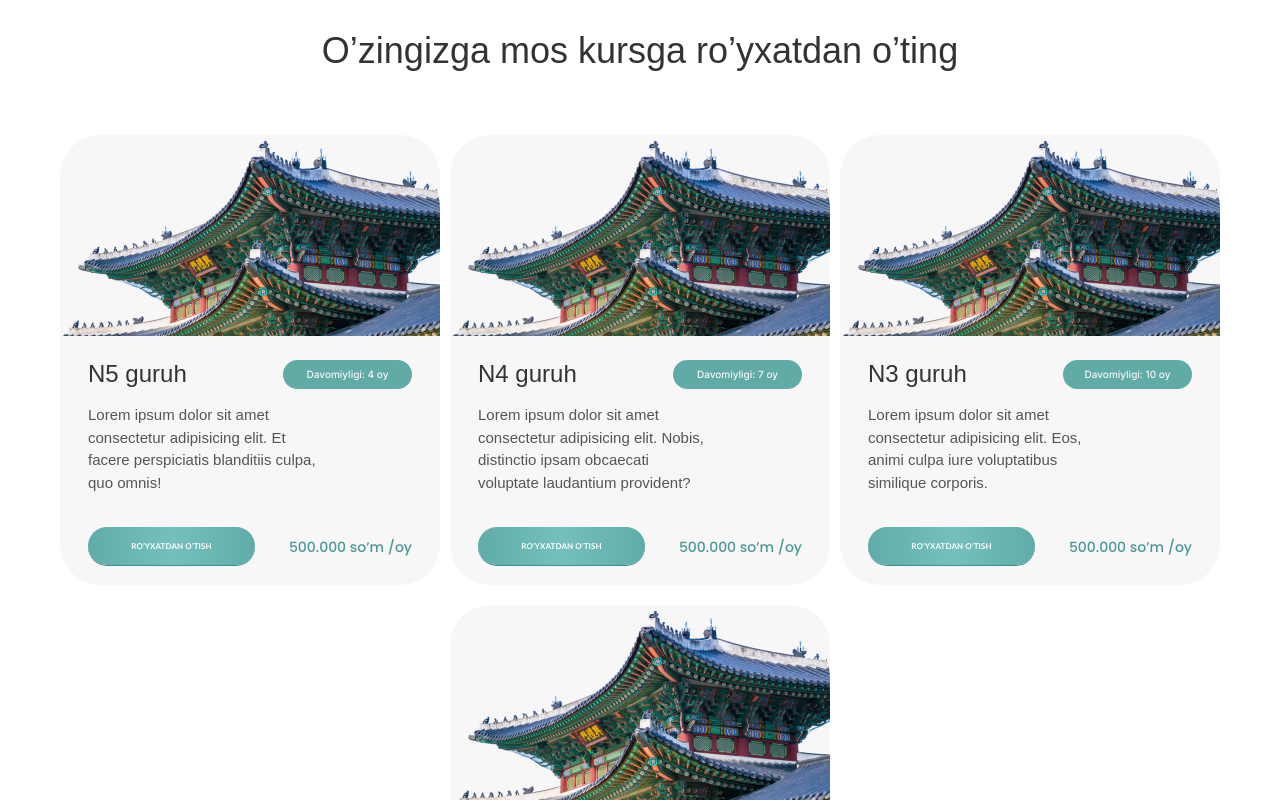
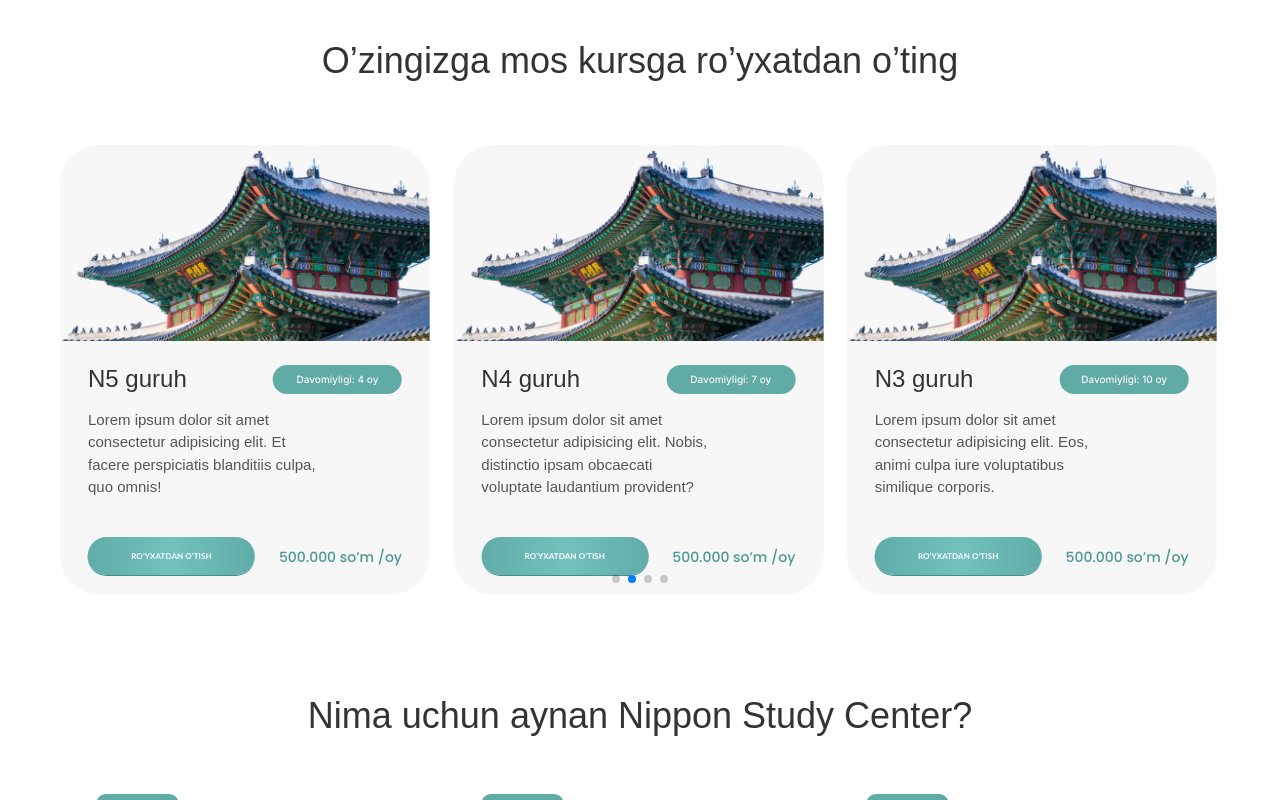
Before and after one commit to 932525862/nipppone, a React (Vite) app: page / in a window 1280 px wide. Shown: the part 5200-6000 px from the top of the page. Built offline with nearby package versions, Linux system fonts and the light colour scheme; a web font is replaced by a local one.

Commit message:
fix: course

```diff
--- a/src/components/course/Course.tsx
+++ b/src/components/course/Course.tsx
@@ -1,72 +1,153 @@
-import { FC } from "react"
-import intiensiveImg from "../../assets/house-1.png"
+import { FC } from "react";
+import intiensiveImg from "../../assets/house-1.png";
+import { Swiper, SwiperSlide } from "swiper/react";
+import "swiper/css";
+import "swiper/css/pagination";
+import { Pagination, Autoplay } from "swiper/modules";
 
-interface CourseProps{
-  setOpen: (item: boolean)=> void
+interface CourseProps {
+  setOpen: (item: boolean) => void;
 }
 
-export const Course: FC<CourseProps> = ({setOpen}) => {
+export const Course: FC<CourseProps> = ({ setOpen }) => {
   return (
     <section className="course" id="course">
       <div className="container">
         <div className="course-content">
           <div className="title">O’zingizga mos kursga ro’yxatdan o’ting</div>
           <div className="course-cards">
+            <Swiper
+              slidesPerView={3}
+              spaceBetween={20}
+              centeredSlides={true}
+              loop={true}
+              autoplay={true}
+              pagination={{
+                clickable: true,
+              }}
+              modules={[Pagination, Autoplay]}
+              className="mySwiper"
+              breakpoints={{
+                1147: {
+                  slidesPerView: 3,
+                  spaceBetween: 20
+                },
+                1028: {
+                  slidesPerView: 2.7,
+                  spaceBetween: 20
+                },
+                900: {
+                  slidesPerView: 2.3,
+                  spaceBetween: 20
+                },
+                750: {
+                  slidesPerView: 2,
+                  spaceBetween: 20
+                },
+                650: {
+                  slidesPerView: 1.7,
+                  spaceBetween: 20
+                },
+                300: {
+                  slidesPerView: 1,
+                  spaceBetween: 20
+
+                },
+              }}
+            >
+              <SwiperSlide>
                 <div className="course-card">
-                  <div className="card-img"><img src={intiensiveImg} alt="photo" /></div>
+                  <div className="card-img">
+                    <img src={intiensiveImg} alt="photo" />
+                  </div>
                   <div className="card-info">
                     <div className="degree d-flex justify-between">
                       <h6>N5 guruh</h6>
                       <p className="flex-center">Davomiyligi: 4 oy</p>
                     </div>
-                    <div className="description">Lorem ipsum dolor sit amet consectetur adipisicing elit. Et facere perspiciatis blanditiis culpa, quo omnis!</div>
+                    <div className="description">
+                      Lorem ipsum dolor sit amet consectetur adipisicing elit.
+                      Et facere perspiciatis blanditiis culpa, quo omnis!
+                    </div>
                     <div className="card-bottom d-flex justify-between items-center">
-                      <button onClick={() => setOpen(true)} className="btn">Ro’yxatdan o’tish</button>
+                      <button onClick={() => setOpen(true)} className="btn">
+                        Ro’yxatdan o’tish
+                      </button>
                       <div className="prices">500.000 so’m /oy</div>
                     </div>
                   </div>
                 </div>
+              </SwiperSlide>
+              <SwiperSlide>
                 <div className="course-card">
-                  <div className="card-img"><img src={intiensiveImg} alt="photo" /></div>
+                  <div className="card-img">
+                    <img src={intiensiveImg} alt="photo" />
+                  </div>
                   <div className="card-info">
                     <div className="degree d-flex justify-between">
                       <h6>N4 guruh</h6>
                       <p className="flex-center">Davomiyligi: 7 oy</p>
                     </div>
-                    <div className="description">Lorem ipsum dolor sit amet consectetur adipisicing elit. Nobis, distinctio ipsam obcaecati voluptate laudantium provident?</div>
+                    <div className="description">
+                      Lorem ipsum dolor sit amet consectetur adipisicing elit.
+                      Nobis, distinctio ipsam obcaecati voluptate laudantium
+                      provident?
+                    </div>
                     <div className="card-bottom d-flex justify-between items-center">
-                      <button onClick={() => setOpen(true)} className="btn">Ro’yxatdan o’tish</button>
+                      <button onClick={() => setOpen(true)} className="btn">
+                        Ro’yxatdan o’tish
+                      </button>
                       <div className="prices">500.000 so’m /oy</div>
                     </div>
                   </div>
                 </div>
+              </SwiperSlide>
+              <SwiperSlide>
                 <div className="course-card">
-                  <div className="card-img"><img src={intiensiveImg} alt="photo" /></div>
+                  <div className="card-img">
+                    <img src={intiensiveImg} alt="photo" />
+                  </div>
                   <div className="card-info">
                     <div className="degree d-flex justify-between">
                       <h6>N3 guruh</h6>
                       <p className="flex-center">Davomiyligi: 10 oy</p>
                     </div>
-                    <div className="description">Lorem ipsum dolor sit amet consectetur adipisicing elit. Eos, animi culpa iure voluptatibus similique corporis.</div>
-                    <button onClick={() => setOpen(true)} className="btn">Ro’yxatdan o’tish</button>
+                    <div className="description">
+                      Lorem ipsum dolor sit amet consectetur adipisicing elit.
+                      Eos, animi culpa iure voluptatibus similique corporis.
+                    </div>
+                    <button onClick={() => setOpen(true)} className="btn">
+                      Ro’yxatdan o’tish
+                    </button>
                     <div className="prices">500.000 so’m /oy</div>
                   </div>
                 </div>
+              </SwiperSlide>
+              <SwiperSlide>
                 <div className="course-card">
-                  <div className="card-img"><img src={intiensiveImg} alt="photo" /></div>
+                  <div className="card-img">
+                    <img src={intiensiveImg} alt="photo" />
+                  </div>
                   <div className="card-info">
                     <div className="degree d-flex justify-between">
                       <h6>Maxsus sajyor guruh</h6>
                       <p className="flex-center">Davomiyligi: 6 oy</p>
                     </div>
-                    <div className="description">Lorem ipsum dolor sit amet consectetur adipisicing elit. Eos, animi culpa iure voluptatibus similique corporis.</div>
-                    <button onClick={() => setOpen(true)} className="btn">Ro’yxatdan o’tish</button>
+                    <div className="description">
+                      Lorem ipsum dolor sit amet consectetur adipisicing elit.
+                      Eos, animi culpa iure voluptatibus similique corporis.
+                    </div>
+                    <button onClick={() => setOpen(true)} className="btn">
+                      Ro’yxatdan o’tish
+                    </button>
                     <div className="prices">500.000 so’m /oy</div>
                   </div>
                 </div>
+              </SwiperSlide>
+            </Swiper>
           </div>
         </div>
       </div>
     </section>
-  )
-}
+  );
+};
--- a/src/components/university/University.tsx
+++ b/src/components/university/University.tsx
@@ -2,6 +2,7 @@ import Marquee from "react-fast-marquee";
 import { HeroButton } from "../button/heroButton";
 import intiensiveImg from "../../assets/house-1.png";
 import { FC } from "react";
+
 interface UniversityProps{
     setOpen: (item: boolean)=> void
 }
--- a/src/styles/components/_course.scss
+++ b/src/styles/components/_course.scss
@@ -6,17 +6,18 @@
     }
     .course-cards {
       margin: 0 auto;
-      display: flex;
-      row-gap: 20px;
-      column-gap: 10px;
-      justify-content: center;
-      flex-wrap: wrap;
       .course-card {
         border-radius: 40px;
-        width: 380px;
+        width: 370px;
         height: 450px;
         background: #f7f7f7;
         position: relative;
+        .card-img{
+          img{
+            width: 100%;
+            height: auto;
+          }
+        }
         .card-info {
           padding: 20px 28px;
           .degree {
--- a/src/styles/components/_university.scss
+++ b/src/styles/components/_university.scss
@@ -13,10 +13,11 @@
     }
     .university-swiper{
         margin-bottom: 30px;
+        // overflow-y: hidden;
         .university-card {
             border-radius: 40px;
             width: 380px;
-            height: 450px;
+            height: 460px;
             background: #ffffff;
             margin-right: 15px;
             .card-info {
```
Lines whose indentation alone changed are shown as unchanged.
